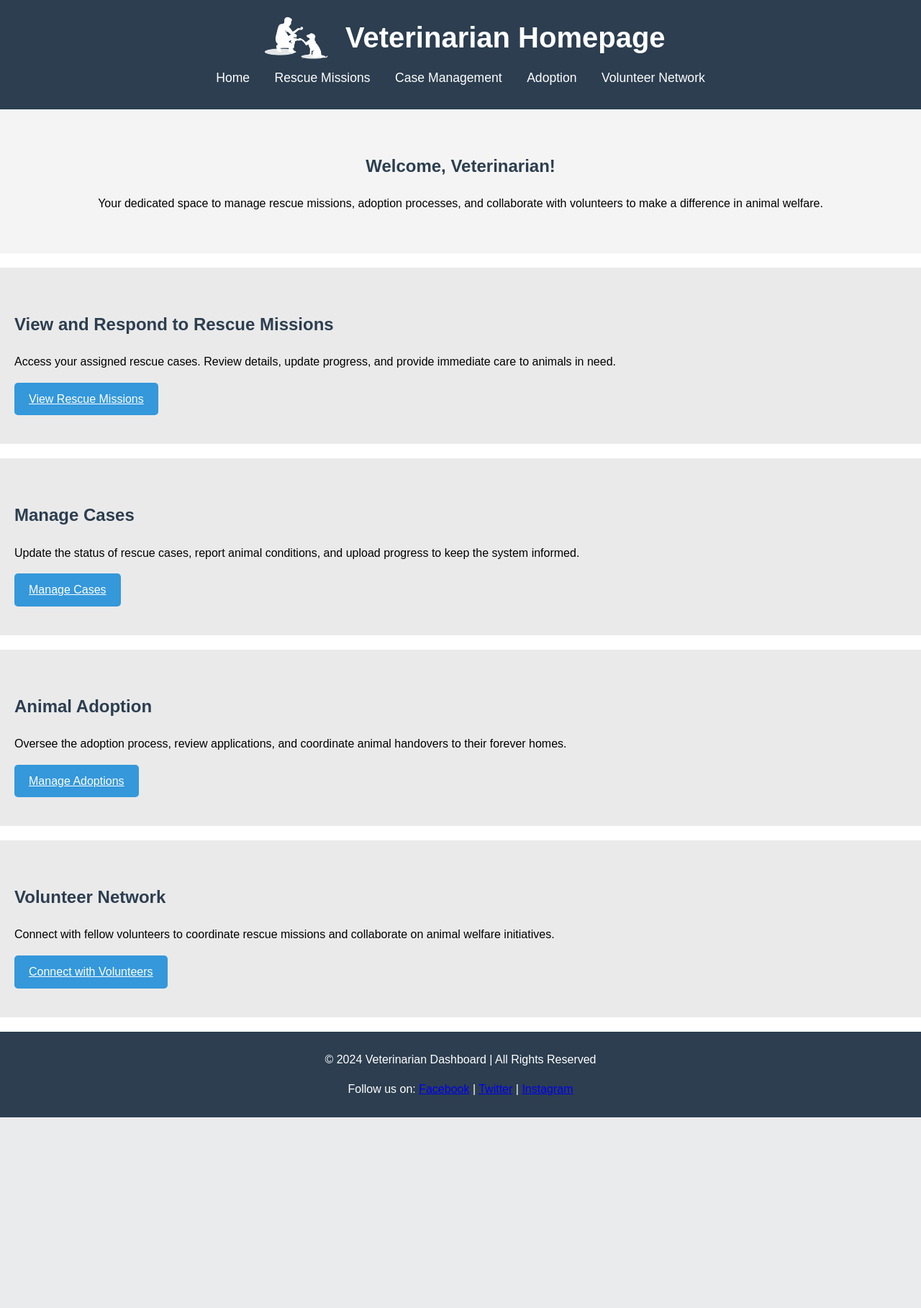
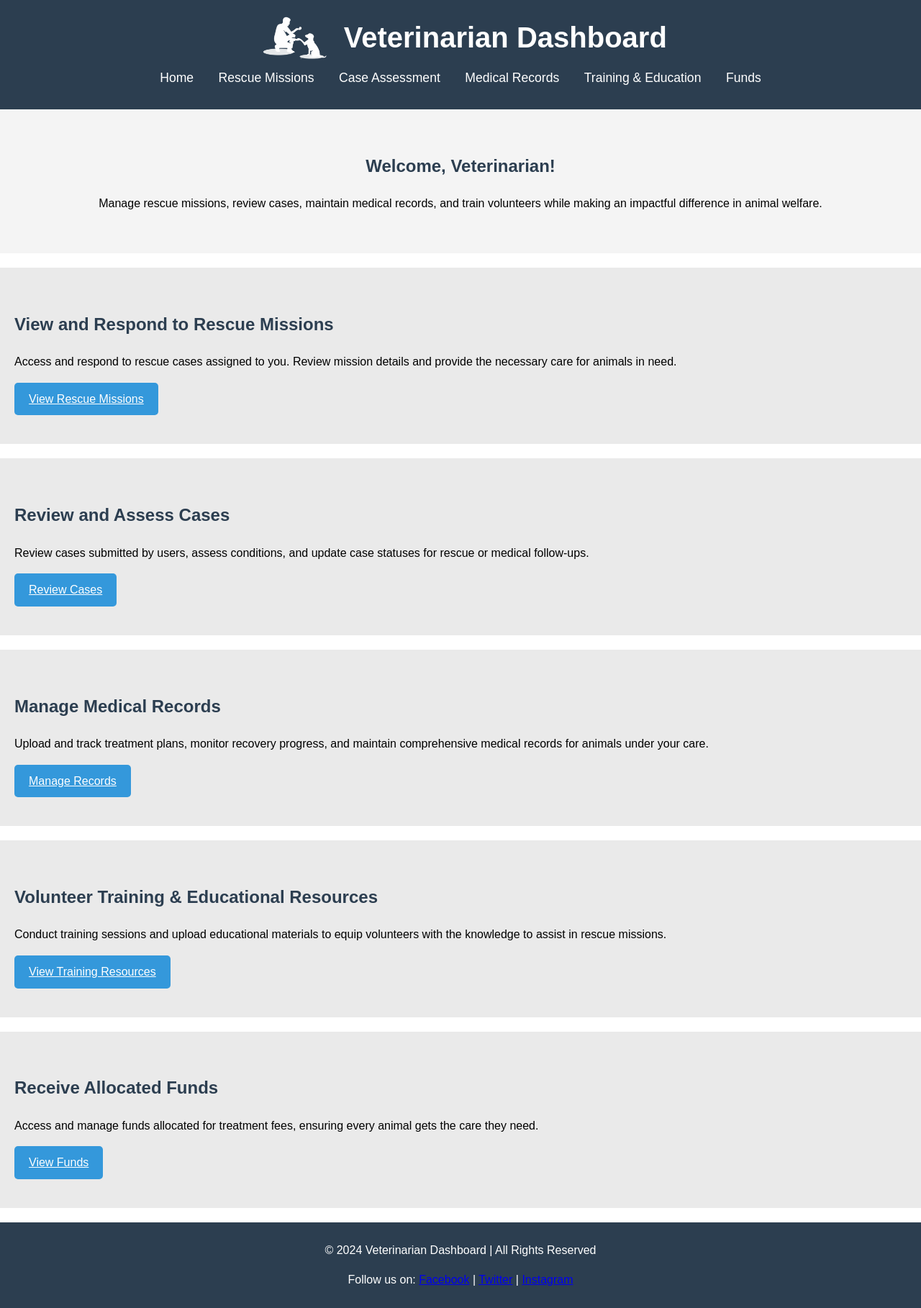
Before and after one commit to codingmoose-dev/PawsitiveWhispers, a PHP site: page /PawsitiveWellbeing/Veterinarian/view/VeterinarianHomePage.php in a window 1280 px wide. Shown: the whole page at 72% size. Before the commit the page ends 1553 px from the top, so only its background shows below. Run offline with PHP 8.4, Linux system fonts and the light colour scheme.

Commit message:
veterinarian

```diff
--- a/Veterinarian/view/VeterinarianHomePage.php
+++ b/Veterinarian/view/VeterinarianHomePage.php
@@ -50,7 +50,7 @@
             text-align: center;
             padding: 40px 20px;
         }
-        #rescue-missions, #case-management, #adoption, #volunteer-network {
+        #rescue-missions, #case-assessment, #medical-records, #training, #funds {
             background-color: #eaeaea;
             margin: 20px 0;
             padding: 40px 20px;
@@ -83,49 +83,57 @@
     <header>
         <div style="display: flex; align-items: center; justify-content: center; gap: 10px;">
             <img src="../../Main/images/Icon.png" alt="Veterinarian Logo" style="height: 60px;">
-            <h1>Veterinarian Homepage</h1>
+            <h1>Veterinarian Dashboard</h1>
         </div>
         <nav>
             <a href="#home">Home</a>
             <a href="#rescue-missions">Rescue Missions</a>
-            <a href="#case-management">Case Management</a>
-            <a href="#adoption">Adoption</a>
-            <a href="#volunteer-network">Volunteer Network</a>
+            <a href="#case-assessment">Case Assessment</a>
+            <a href="#medical-records">Medical Records</a>
+            <a href="#training">Training & Education</a>
+            <a href="#funds">Funds</a>
         </nav>
     </header>
 
     <!-- Home Section -->
     <section id="home">
         <h2>Welcome, Veterinarian!</h2>
-        <p>Your dedicated space to manage rescue missions, adoption processes, and collaborate with volunteers to make a difference in animal welfare.</p>
+        <p>Manage rescue missions, review cases, maintain medical records, and train volunteers while making an impactful difference in animal welfare.</p>
     </section>
 
     <!-- Rescue Missions Section -->
     <section id="rescue-missions">
         <h2>View and Respond to Rescue Missions</h2>
-        <p>Access your assigned rescue cases. Review details, update progress, and provide immediate care to animals in need.</p>
+        <p>Access and respond to rescue cases assigned to you. Review mission details and provide the necessary care for animals in need.</p>
         <a href="RescueMissions.php" class="btn">View Rescue Missions</a>
     </section>
 
-    <!-- Case Management Section -->
-    <section id="case-management">
-        <h2>Manage Cases</h2>
-        <p>Update the status of rescue cases, report animal conditions, and upload progress to keep the system informed.</p>
-        <a href="CaseManagement.php" class="btn">Manage Cases</a>
+    <!-- Case Assessment Section -->
+    <section id="case-assessment">
+        <h2>Review and Assess Cases</h2>
+        <p>Review cases submitted by users, assess conditions, and update case statuses for rescue or medical follow-ups.</p>
+        <a href="CaseAssessment.php" class="btn">Review Cases</a>
     </section>
 
-    <!-- Adoption Section -->
-    <section id="adoption">
-        <h2>Animal Adoption</h2>
-        <p>Oversee the adoption process, review applications, and coordinate animal handovers to their forever homes.</p>
-        <a href="../../Main/view/Adoption.php" class="btn">Manage Adoptions</a>
+    <!-- Medical Records Section -->
+    <section id="medical-records">
+        <h2>Manage Medical Records</h2>
+        <p>Upload and track treatment plans, monitor recovery progress, and maintain comprehensive medical records for animals under your care.</p>
+        <a href="MedicalRecords.php" class="btn">Manage Records</a>
     </section>
 
-    <!-- Volunteer Network Section -->
-    <section id="volunteer-network">
-        <h2>Volunteer Network</h2>
-        <p>Connect with fellow volunteers to coordinate rescue missions and collaborate on animal welfare initiatives.</p>
-        <a href="VolunteerNetwork.php" class="btn">Connect with Volunteers</a>
+    <!-- Training Section -->
+    <section id="training">
+        <h2>Volunteer Training & Educational Resources</h2>
+        <p>Conduct training sessions and upload educational materials to equip volunteers with the knowledge to assist in rescue missions.</p>
+        <a href="TrainingResources.php" class="btn">View Training Resources</a>
+    </section>
+
+    <!-- Funds Section -->
+    <section id="funds">
+        <h2>Receive Allocated Funds</h2>
+        <p>Access and manage funds allocated for treatment fees, ensuring every animal gets the care they need.</p>
+        <a href="Funds.php" class="btn">View Funds</a>
     </section>
 
     <!-- Footer -->
```
